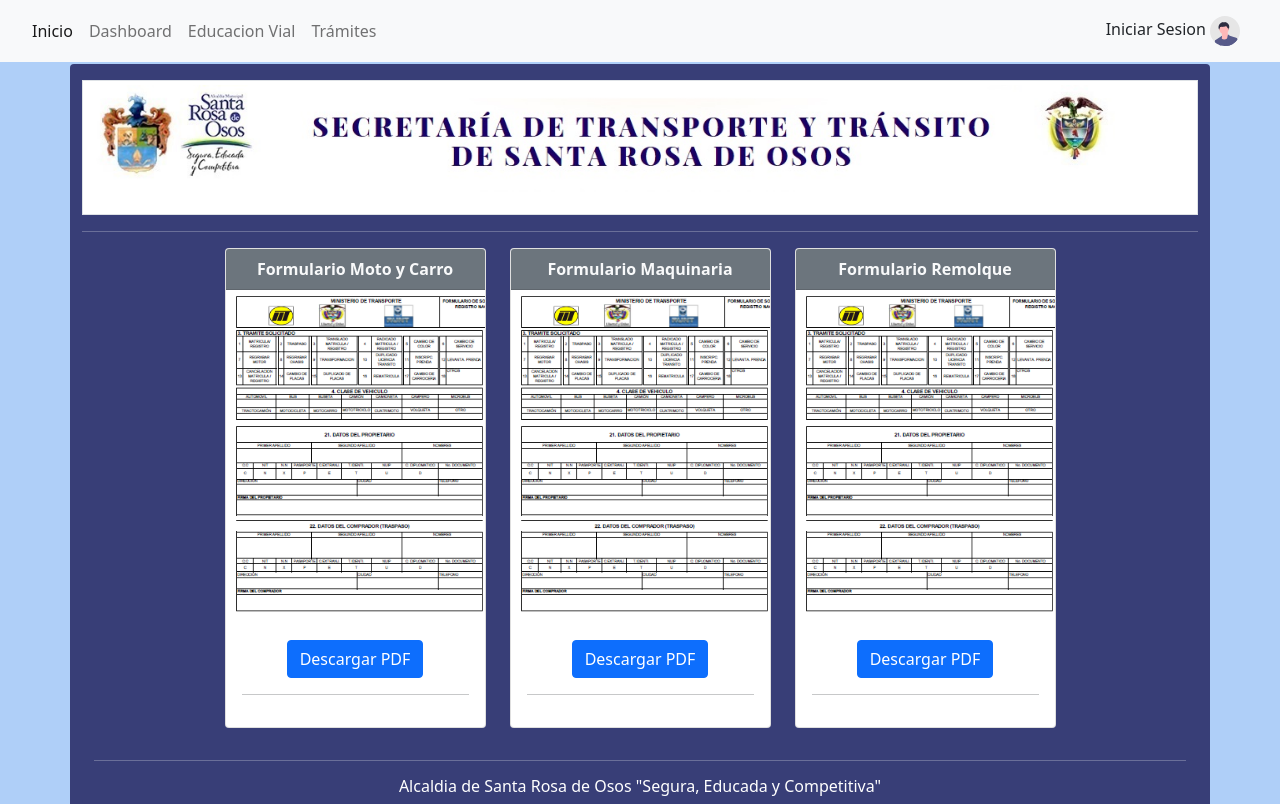
After one commit to baracos1987/santarosa, a Django app: page /formatoRUNT in a window 1280 px wide. The commit adds this page. Run offline with Django 4.2, Linux system fonts and the light colour scheme.

Commit message:
terminamos form pdf

```diff
--- a/app_pagina/static/css/bordes.css
+++ b/app_pagina/static/css/bordes.css
@@ -17,3 +17,7 @@
   .borde-izquierdo-azul2 {
     border-left: 7px solid rgb(155, 192, 241);
   }
+
+  .borde-izquierdo-rosado {
+    border-left: 7px solid rgb(231, 3, 110);
+  }
--- /dev/null
+++ b/app_pagina/templates/html/formatosRUNT.html
@@ -0,0 +1,60 @@
+{% extends 'html/base.html' %}
+{% load static %}
+
+
+{% block contenido %}
+  <div class="container text-center" style="background: #383e77;" >
+
+    <div class="row justify-content-center">
+       <!--creamos ficha 1-->
+
+       <div class="col-md-3 mb-3">
+        <div class="card mx-auto"> <!--tamaño de la tarjeta-->
+            <div class="card-header bg-secondary text-center mr-2">
+                <strong class="card-title text-light">Formulario Moto y Carro</strong>
+            </div>
+            <img class="card-img-top" src="static/imagen/fotoRNA.png" alt="Card image cap" style="width: 100%;">
+            <div class="card-body">
+                <!--<p class="card-text text-center">Observatorio de Movilidad.</p>-->
+                <a href="{% static 'pdf/formulario_RNA.pdf' %}" class="btn btn-primary text-white mt-2" download>Descargar PDF</a> <!--stretched-link colocamos la ficha como enlace-->
+            <hr> <!--hr para linear una ficha-->
+
+            </div>
+        </div>
+    </div>
+
+    <!--creamos ficha 2-->
+    <div class="col-md-3 mb-3">
+        <div class="card mx-auto"> <!--tamaño de la tarjeta-->
+            <div class="card-header bg-secondary text-center mr-2">
+                <strong class="card-title text-light">Formulario Maquinaria</strong>
+            </div>
+            <img class="card-img-top" src="static/imagen/fotoRNA.png" alt="Card image cap" style="width: 100%;">
+            <div class="card-body">
+                <!--<p class="card-text text-center">Educación vial</p>-->
+                <a href="{% static 'pdf/formulario_RNMA.pdf' %}" class="btn btn-primary text-white mt-2" download>Descargar PDF</a> <!--stretched-link colocamos la ficha como enlace-->
+            <hr> <!--hr para linear una ficha-->
+
+            </div>
+        </div>
+    </div>
+
+    <!--creamos ficha 3-->
+    <div class="col-md-3 mb-3">
+        <div class="card mx-auto"> <!--tamaño de la tarjeta-->
+            <div class="card-header bg-secondary text-center mr-2">
+                <strong class="card-title text-light">Formulario Remolque</strong>
+            </div>
+            <img class="card-img-top" src="static/imagen/fotoRNA.png" alt="Card image cap" style="width: 100%;">
+            <div class="card-body">
+                <!--<p class="card-text text-center">Trámites</p>-->
+                <a href="{% static 'pdf/formulario_RYS.pdf' %}" class="btn btn-primary text-white mt-2" download>Descargar PDF</a> <!--stretched-link colocamos la ficha como enlace-->
+            <hr> <!--hr para linear una ficha-->
+
+            </div>
+        </div>
+    </div>
+  </div>
+
+
+{% endblock contenido %}
--- a/app_pagina/urls.py
+++ b/app_pagina/urls.py
@@ -1,5 +1,5 @@
 from django.urls import path, include
-from .views import home, dashboard, educacion, patrulleritos, tramites, tarifas, requisitosIndex, requisitosVehiculo, ubicacion, dataframe, requisitosMoto
+from .views import home, dashboard, educacion, patrulleritos, tramites, tarifas, requisitosIndex, requisitosVehiculo, ubicacion, dataframe, requisitosMoto, formatoRUNT
 from .import views # views para panel admin *4
 
 #creamos la URL para llamar funcion home en la vista views
@@ -16,7 +16,8 @@
     path('requisitosIndex', requisitosIndex, name='requisitosIndex'),
     path('ubicacion',ubicacion, name='ubicacion'),
     path('dataframe',dataframe,name='dataframe'),
-    path('requisitosMoto', requisitosMoto, name='requisitosMoto')
+    path('requisitosMoto', requisitosMoto, name='requisitosMoto'),
+    path('formatoRUNT', formatoRUNT, name='formatoRUNT')
 
 
 
--- a/app_pagina/views.py
+++ b/app_pagina/views.py
@@ -45,6 +45,9 @@
 
 def ubicacion(request):
     return render(request, 'html/ubicacion.html')
+
+def formatoRUNT(request):
+    return render (request, 'html/formatosRUNT.html')
 
 #def requisitos(request):
 #    return render(request, 'html/requisitos.html')
```
Also changed, not shown: app_pagina/admin.py (+6 -6 lines), app_pagina/templates/html/requisitosIndex.html (+22 -2 lines), app_pagina/templates/html/requisitosMoto.html (+11 -1 lines), app_pagina/static/imagen/fotoRNA.png (added), app_pagina/static/imagen/logo_descarga.png (added), 3 other files.
